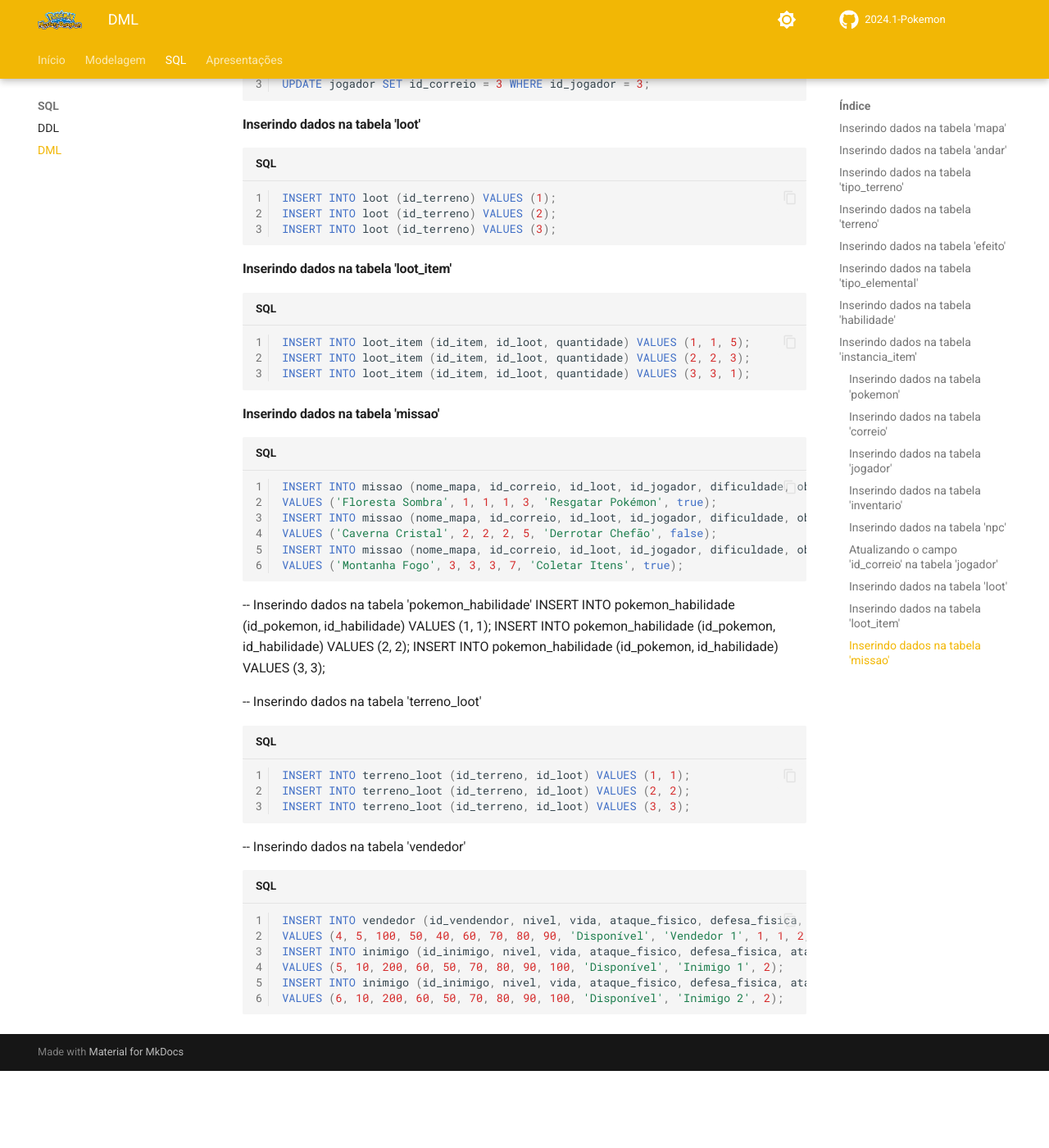
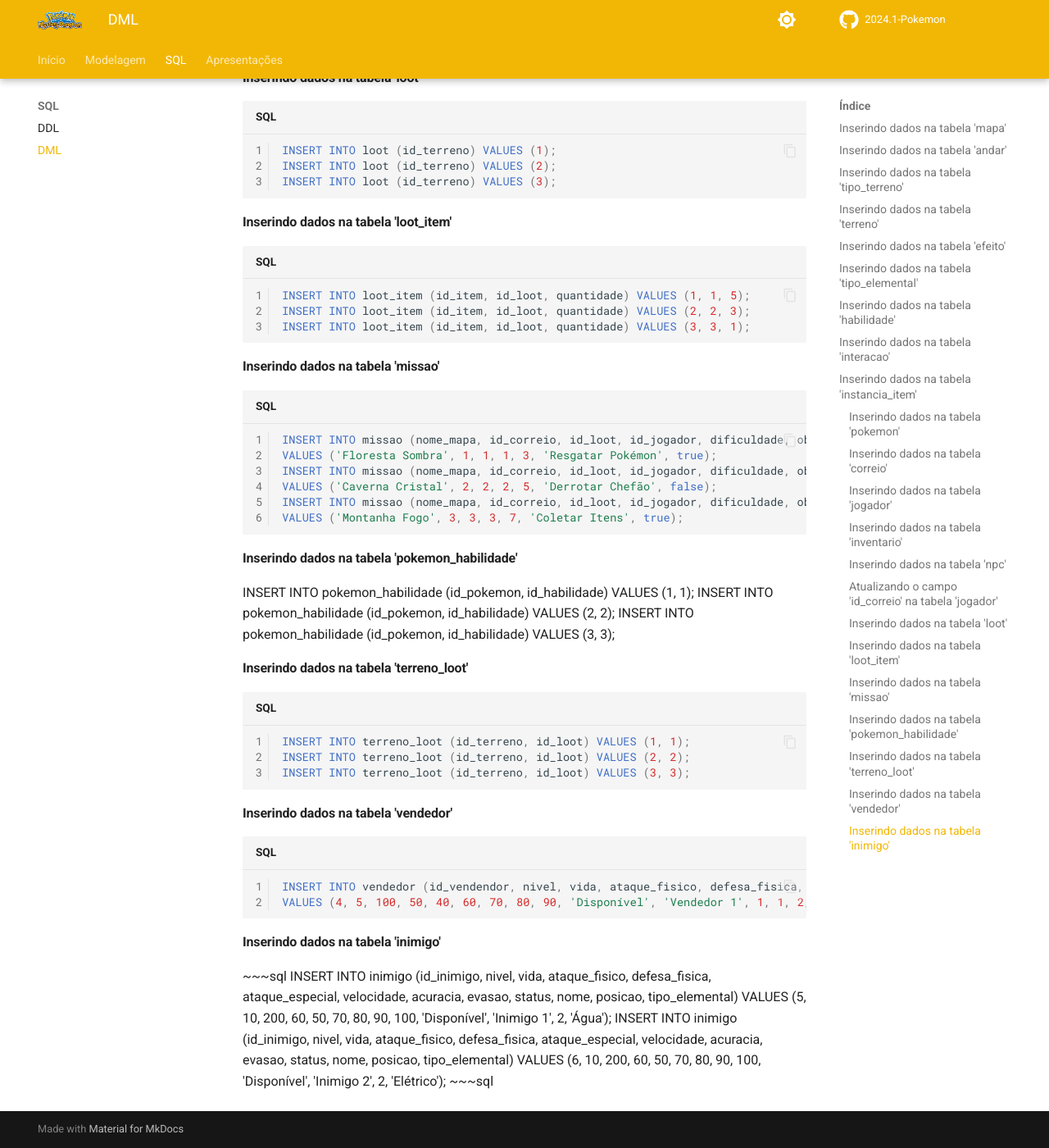
Before and after one commit to SBD1/2024.1-Pokemon, an MkDocs documentation site: the page built from docs/sql/dml/dml.md, in a window 1280 px wide and 1400 px high, scrolled down 3222 px. Shown: the whole window at 82% size. Built offline with MkDocs 1.6.1 and Material for MkDocs 9.7.7, drawn with Linux system fonts in a browser that asks for light colours; comment, search, counter and statistics services are not loaded; before the commit the page ends 4528 px from its top, so only the background shows below that; some of the changed text lies outside the part shown.

Commit message:
Adicionando tipo elemental em jogador, inimigo e vendedor

```diff
--- a/docs/sql/dml/dml.md
+++ b/docs/sql/dml/dml.md
@@ -51,7 +51,7 @@ INSERT INTO habilidade (nome, dano, acuracia, nome_efeito, tipo_elemental) VALUE
 INSERT INTO habilidade (nome, dano, acuracia, nome_efeito, tipo_elemental) VALUES ('Choque do Trovão', 60, 95, 'Trovão', 'Elétrico');
 ~~~
 
-Inserindo dados na tabela 'interacao'
+#### Inserindo dados na tabela 'interacao'
 ~~~sql
 INSERT INTO interacao (valor, tipo_atacante, tipo_defensor) VALUES (2, 'Fogo', 'Água');
 INSERT INTO interacao (valor, tipo_atacante, tipo_defensor) VALUES (1, 'Água', 'Elétrico');
@@ -91,15 +91,12 @@ INSERT INTO correio (jogador_id, terreno_id) VALUES (3, 3);
 
 #### Inserindo dados na tabela 'jogador'
 ~~~sql
-INSERT INTO jogador (id_jogador, nivel, vida, ataque_fisico, defesa_fisica, ataque_especial, velocidade, acuracia,
-                     evasao, status, nome, id_correio, saldo, tam_inventario, posicao)
-VALUES (1, 5, 100, 50, 40, 60, 70, 80, 90, 'Normal', 'Pikachu', 1, 1000, 4, 1);
-INSERT INTO jogador (id_jogador, nivel, vida, ataque_fisico, defesa_fisica, ataque_especial, velocidade, acuracia,
-                     evasao, status, nome, id_correio, saldo, tam_inventario, posicao)
-VALUES (2, 10, 200, 60, 50, 70, 80, 90, 100, 'Normal', 'Charizard', 2, 2000, 3, 2);
-INSERT INTO jogador (id_jogador, nivel, vida, ataque_fisico, defesa_fisica, ataque_especial, velocidade, acuracia,
-                     evasao, status, nome, id_correio, saldo, tam_inventario, posicao)
-VALUES (3, 15, 300, 70, 60, 80, 90, 100, 110, 'Normal', 'Blastoise', 3, 3000, 7, 3);
+INSERT INTO jogador (id_jogador, nivel, vida, ataque_fisico, defesa_fisica, ataque_especial, velocidade, acuracia, evasao, status, nome, id_correio, saldo, tam_inventario, posicao, tipo_elemental)
+VALUES (1, 5, 100, 50, 40, 60, 70, 80, 90, 'Normal', 'Pikachu', 1, 1000, 4, 1, 'Elétrico');
+INSERT INTO jogador (id_jogador, nivel, vida, ataque_fisico, defesa_fisica, ataque_especial, velocidade, acuracia, evasao, status, nome, id_correio, saldo, tam_inventario, posicao, tipo_elemental)
+VALUES (2, 10, 200, 60, 50, 70, 80, 90, 100, 'Normal', 'Charizard', 2, 2000, 3, 2, 'Fogo');
+INSERT INTO jogador (id_jogador, nivel, vida, ataque_fisico, defesa_fisica, ataque_especial, velocidade, acuracia, evasao, status, nome, id_correio, saldo, tam_inventario, posicao, tipo_elemental)
+VALUES (3, 15, 300, 70, 60, 80, 90, 100, 110, 'Normal', 'Blastoise', 3, 3000, 7, 3, 'Água');
 ~~~
 
 #### Inserindo dados na tabela 'inventario'
@@ -146,24 +143,29 @@ VALUES ('Caverna Cristal', 2, 2, 2, 5, 'Derrotar Chefão', false);
 INSERT INTO missao (nome_mapa, id_correio, id_loot, id_jogador, dificuldade, objetivo, tipo_missao)
 VALUES ('Montanha Fogo', 3, 3, 3, 7, 'Coletar Itens', true);
 ~~~
--- Inserindo dados na tabela 'pokemon_habilidade'
+
+#### Inserindo dados na tabela 'pokemon_habilidade'
 INSERT INTO pokemon_habilidade (id_pokemon, id_habilidade) VALUES (1, 1);
 INSERT INTO pokemon_habilidade (id_pokemon, id_habilidade) VALUES (2, 2);
 INSERT INTO pokemon_habilidade (id_pokemon, id_habilidade) VALUES (3, 3);
 
--- Inserindo dados na tabela 'terreno_loot'
+#### Inserindo dados na tabela 'terreno_loot'
 ~~~sql
 INSERT INTO terreno_loot (id_terreno, id_loot) VALUES (1, 1);
 INSERT INTO terreno_loot (id_terreno, id_loot) VALUES (2, 2);
 INSERT INTO terreno_loot (id_terreno, id_loot) VALUES (3, 3);
 ~~~
 
--- Inserindo dados na tabela 'vendedor'
+#### Inserindo dados na tabela 'vendedor'
 ~~~sql
-INSERT INTO vendedor (id_vendendor, nivel, vida, ataque_fisico, defesa_fisica, ataque_especial, velocidade, acuracia, evasao, status, nome, posicao, item_1, item_2, item_3)
-VALUES (4, 5, 100, 50, 40, 60, 70, 80, 90, 'Disponível', 'Vendedor 1', 1, 1, 2, 3);
-INSERT INTO inimigo (id_inimigo, nivel, vida, ataque_fisico, defesa_fisica, ataque_especial, velocidade, acuracia, evasao, status, nome, posicao)
-VALUES (5, 10, 200, 60, 50, 70, 80, 90, 100, 'Disponível', 'Inimigo 1', 2);
-INSERT INTO inimigo (id_inimigo, nivel, vida, ataque_fisico, defesa_fisica, ataque_especial, velocidade, acuracia, evasao, status, nome, posicao)
-VALUES (6, 10, 200, 60, 50, 70, 80, 90, 100, 'Disponível', 'Inimigo 2', 2);
+INSERT INTO vendedor (id_vendendor, nivel, vida, ataque_fisico, defesa_fisica, ataque_especial, velocidade, acuracia, evasao, status, nome, posicao, item_1, item_2, item_3, tipo_elemental)
+VALUES (4, 5, 100, 50, 40, 60, 70, 80, 90, 'Disponível', 'Vendedor 1', 1, 1, 2, 3, 'Fogo');
 ~~~
+
+#### Inserindo dados na tabela 'inimigo'
+~~~sql
+INSERT INTO inimigo (id_inimigo, nivel, vida, ataque_fisico, defesa_fisica, ataque_especial, velocidade, acuracia, evasao, status, nome, posicao, tipo_elemental)
+VALUES (5, 10, 200, 60, 50, 70, 80, 90, 100, 'Disponível', 'Inimigo 1', 2, 'Água');
+INSERT INTO inimigo (id_inimigo, nivel, vida, ataque_fisico, defesa_fisica, ataque_especial, velocidade, acuracia, evasao, status, nome, posicao, tipo_elemental)
+VALUES (6, 10, 200, 60, 50, 70, 80, 90, 100, 'Disponível', 'Inimigo 2', 2, 'Elétrico');
+~~~sql
```
Also changed, not shown: docs/sql/ddl/ddl.md (+11 -5 lines), 2 other files.
